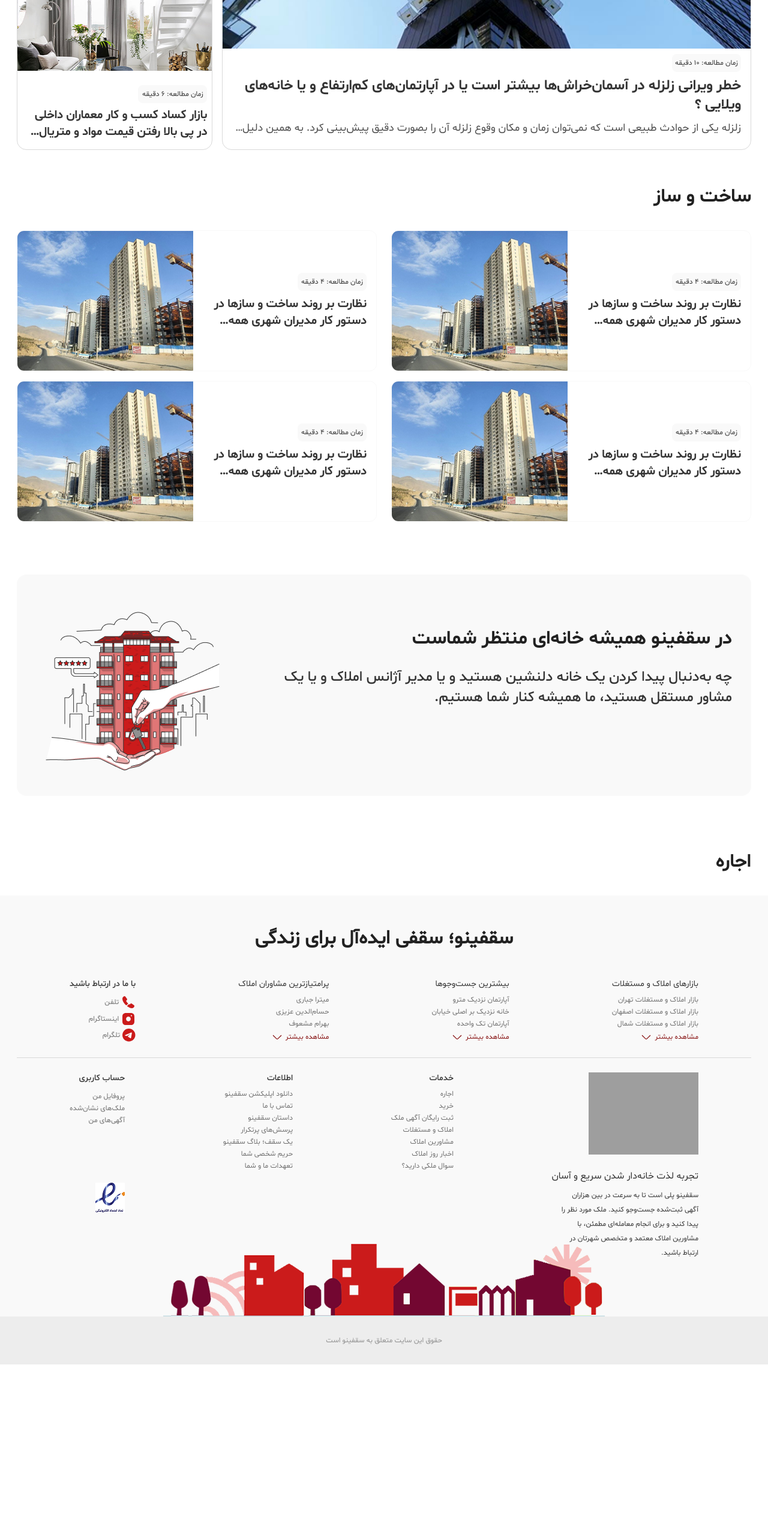
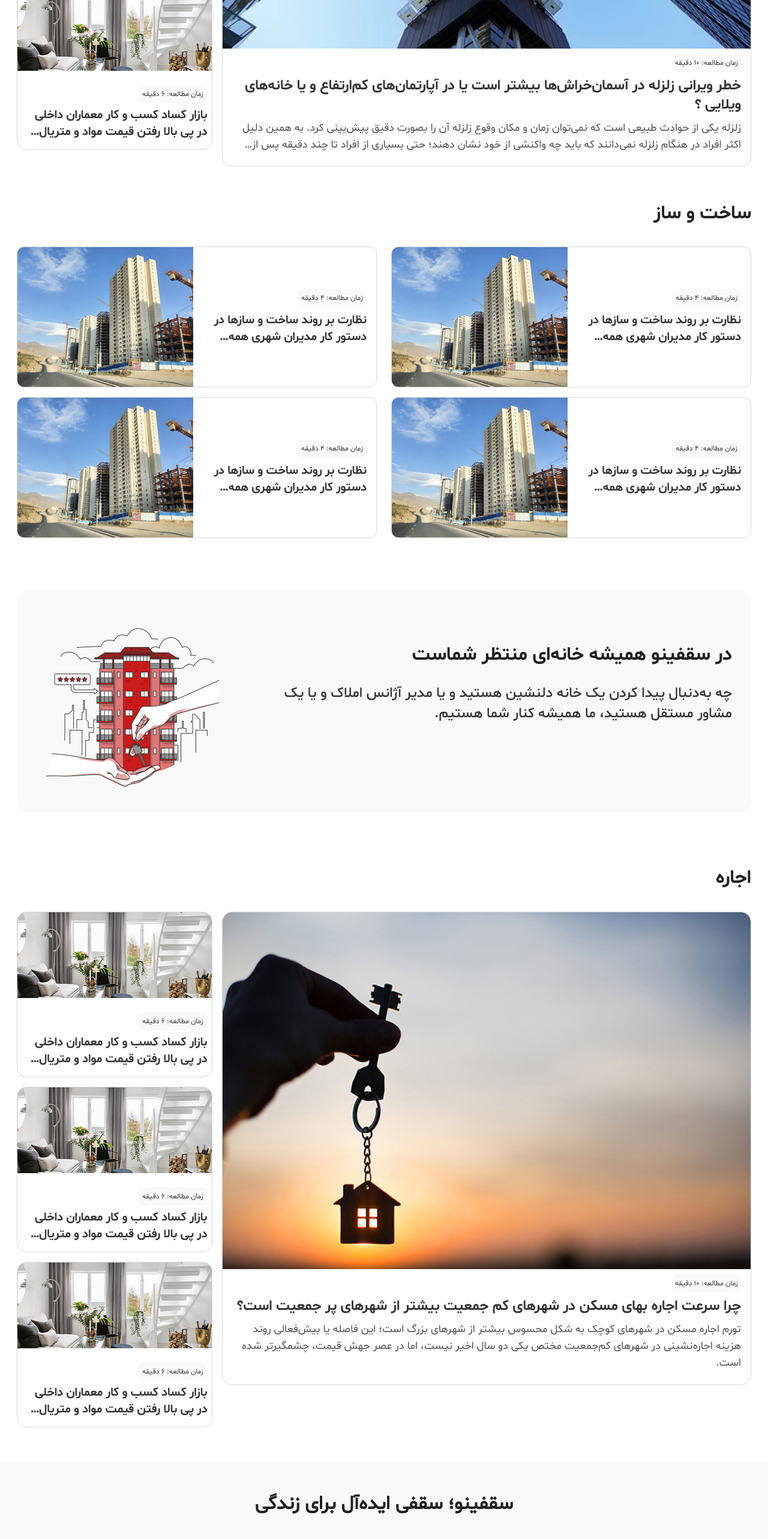
Before and after one commit to soheil-jalili/Saghfinoo, a Next.js app: page /news in a window 1280 px wide. Shown: the part 1380-3946 px from the top of the page at 60% size. Before the commit the page ends 3655 px from the top, so only its background shows below. Built offline with nearby package versions, Linux system fonts and the light colour scheme; grey boxes are pictures that could not be loaded.

Commit message:
[ADD] rent section of news

```diff
--- a/app/news/page.tsx
+++ b/app/news/page.tsx
@@ -18,11 +18,20 @@ const News: React.FC = () => {
 
       <TitlePage
         title="مسکن"
-        className="mt-10 sm:mt-14! px-4  md:px-10.5 lg:px-[65px] xl:px-0"
+        className="mt-10 sm:mt-14! px-4 md:px-10.5 lg:px-[65px] xl:px-0"
       />
 
       <div className="flex justify-between gap-4 flex-wrap md:flex-nowrap mb-10 sm:mb-14">
-        <Housing className="md:flex-1 xl:flex-[2.7]" />
+        <Housing
+          className="md:flex-1 xl:flex-[2.7]"
+          image="/assets/images/news/housing.png"
+          imageHeight={375}
+          title="خطر ویرانی زلزله در آسمان‌خراش‌ها بیشتر است یا در آپارتمان‌های کم‌ارتفاع و یا خانه‌های ویلایی ؟"
+          description=" زلزله یکی از حوادث طبیعی است که نمی‌توان زمان و مکان وقوع زلزله آن
+            را بصورت دقیق پیش‌بینی کرد. به همین دلیل اکثر افراد در هنگام زلزله
+            نمی‌دانند که باید چه واکنشی از خود نشان دهند؛ حتی بسیاری از افراد تا
+            چند دقیقه پس از وقوع زلزله هنوز نمی‌دانند که زلزله رخ داده است."
+        />
         <div className="flex flex-col gap-4 md:flex-1 xl:flex-1 w-full">
           <HousingCard />
           <HousingCard />
@@ -46,6 +55,24 @@ const News: React.FC = () => {
         title="اجاره"
         className="mt-14 sm:mt-22 px-4 md:px-10.5 lg:px-[65px] xl:px-0 text-gray-12"
       />
+
+      <div className="flex justify-between gap-4 flex-wrap md:flex-nowrap mb-10 sm:mb-14">
+        <Housing
+          className="md:flex-1 xl:flex-[2.7]"
+          image="/assets/images/news/key.png"
+          title="چرا سرعت اجاره بهای مسکن در شهرهای کم جمعیت بیشتر از شهرهای  پر جمعیت است؟"
+          description="تورم اجاره مسکن در شهرهای کوچک به شکل محسوس بیشتر از شهرهای بزرگ است؛ این فاصله یا بیش‌فعالی روند هزینه اجاره‌نشینی در شهرهای کم‌جمعیت مختص یکی دو سال اخیر نیست، اما در عصر جهش قیمت، چشمگیرتر شده است."
+          lineClampDescriptionSm={null}
+          widthTitle={"200"}
+          imageHeight={563}
+          paddingBottom={"8"}
+        />
+        <div className="flex flex-col gap-4 md:flex-1 xl:flex-1 w-full">
+          <HousingCard />
+          <HousingCard />
+          <HousingCard />
+        </div>
+      </div>
     </div>
   );
 };
--- a/components/module/BuildCard/BuildCard.tsx
+++ b/components/module/BuildCard/BuildCard.tsx
@@ -5,7 +5,7 @@ import Link from "next/link";
 
 const BuildCard: React.FC = () => {
   return (
-    <div className="flex items-center gap-2 rounded-xl overflow-hidden border border-gray-2 pr-4 h-[235px]">
+    <div className="flex items-center gap-2 rounded-xl overflow-hidden border border-gray-5 pr-4 h-[235px]">
       <div>
         <Badge className="w-[115px] h-7.5 mb-2">
           <p className="p-1">زمان مطالعه: ۴ دقیقه</p>
--- a/components/templates/Estate/Housing/Housing.tsx
+++ b/components/templates/Estate/Housing/Housing.tsx
@@ -4,32 +4,58 @@ import React from "react";
 
 type Prop = {
   className?: string;
+  image: string;
+  title: string;
+  description: string;
+  lineClampDescriptionSm?: number | null;
+  widthTitle?: string | null;
+  imageHeight?: number;
+  paddingBottom?: string | null;
 };
-const Housing: React.FC<Prop> = ({ className }) => {
+const Housing: React.FC<Prop> = ({
+  className,
+  image,
+  title,
+  description,
+  lineClampDescriptionSm = 1,
+  widthTitle = null,
+  paddingBottom = null,
+  imageHeight,
+}) => {
   return (
-    <div className={`mx-4 md:ml-0 md:mr-10.5 lg:mr-[65px] xl:mx-0 ${className}`}>
+    <div
+      className={`mx-4 md:ml-0 md:mr-10.5 lg:mr-[65px] xl:mx-0 ${className}`}
+    >
       <section className="w-full border border-gray-5 rounded-2xl pb-7.5 sm:pb-[21px]">
         <Image
-          src={"/assets/images/news/housing.png"}
+          src={image}
           width={830}
-          height={375}
-          alt="Housing"
+          height={imageHeight}
+          alt={title}
           className="w-full overflow-hidden rounded-t-2xl"
         />
         <div className="mx-2 sm:mx-4">
           <Badge className="mt-[19px] sm:mt-[9px] w-[101px] h-5.5 sm:w-[115px] sm:h-7.5 mb-2">
             <p className="p-1">زمان مطالعه: ۱۰ دقیقه</p>
           </Badge>
-          <h4 className="text-gray-11 text-xs sm:text-2xl font-bold-shabnam! mb-2">
-            خطر ویرانی زلزله در آسمان‌خراش‌ها بیشتر است یا در آپارتمان‌های
-            کم‌ارتفاع و یا خانه‌های ویلایی ؟
-          </h4>
-          <p className="text-gray-10 text-[10px] sm:text-lg w-full line-clamp-2 sm:line-clamp-1  overflow-hidden">
-            زلزله یکی از حوادث طبیعی است که نمی‌توان زمان و مکان وقوع زلزله آن
-            را بصورت دقیق پیش‌بینی کرد. به همین دلیل اکثر افراد در هنگام زلزله
-            نمی‌دانند که باید چه واکنشی از خود نشان دهند؛ حتی بسیاری از افراد تا
-            چند دقیقه پس از وقوع زلزله هنوز نمی‌دانند که زلزله رخ داده است.
-          </p>
+          <div className={`${widthTitle !== null ? `w-${widthTitle}` : null} `}>
+            <h4
+              className={`text-gray-11 text-xs sm:text-2xl font-bold-shabnam! mb-2`}
+            >
+              {title}
+            </h4>
+            <p
+              className={`text-gray-10 text-[10px] sm:text-lg w-full
+              ${paddingBottom !== null ? `pb-${paddingBottom}` : ""}
+                ${
+                  lineClampDescriptionSm !== null ? "line-clamp-2" : null
+                } sm:line-clamp-${
+                lineClampDescriptionSm !== null ? lineClampDescriptionSm : null
+              }`}
+            >
+              {description}
+            </p>
+          </div>
         </div>
       </section>
     </div>
```
Also changed, not shown: public/assets/images/news/key.png (added).
